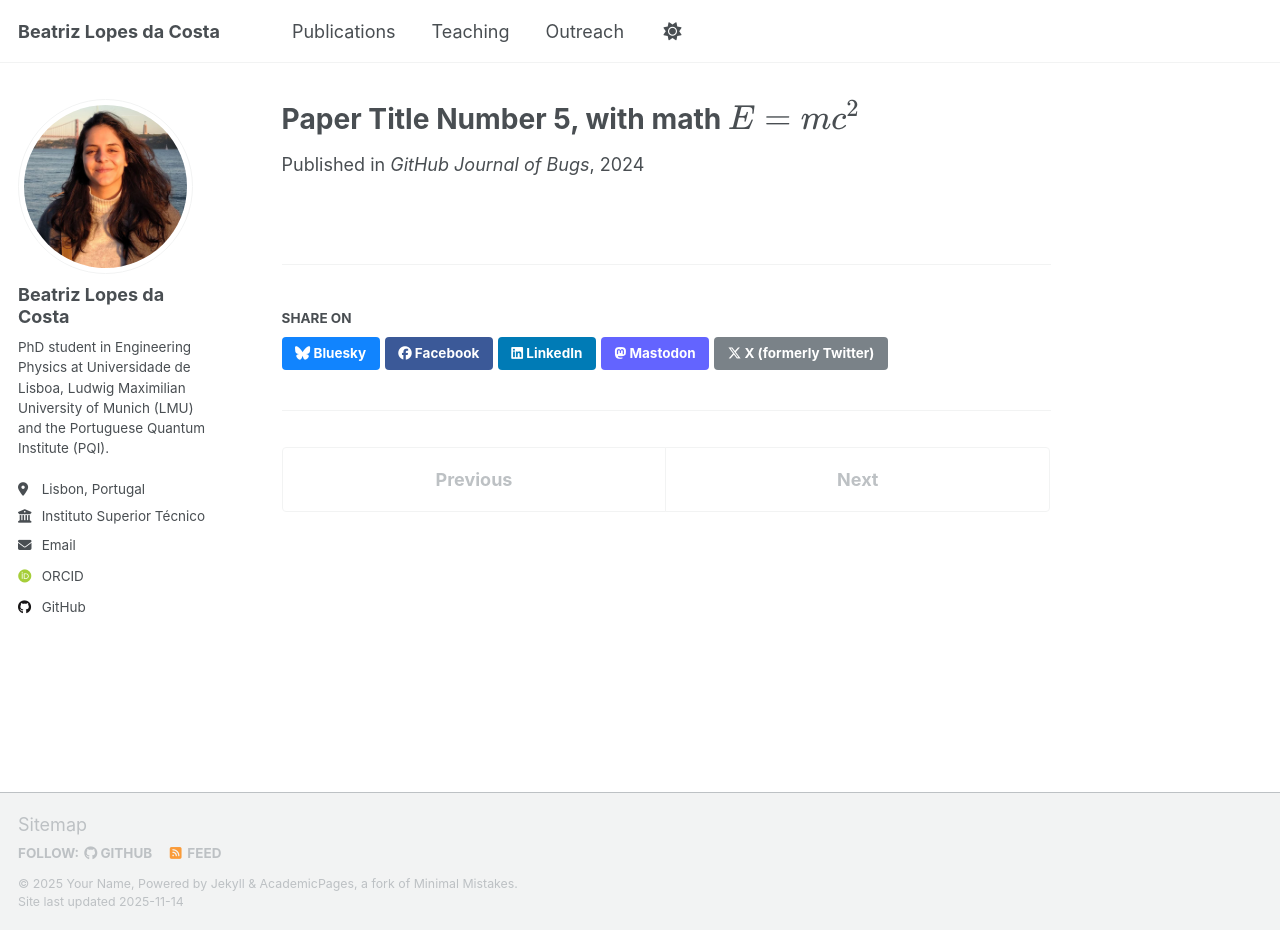
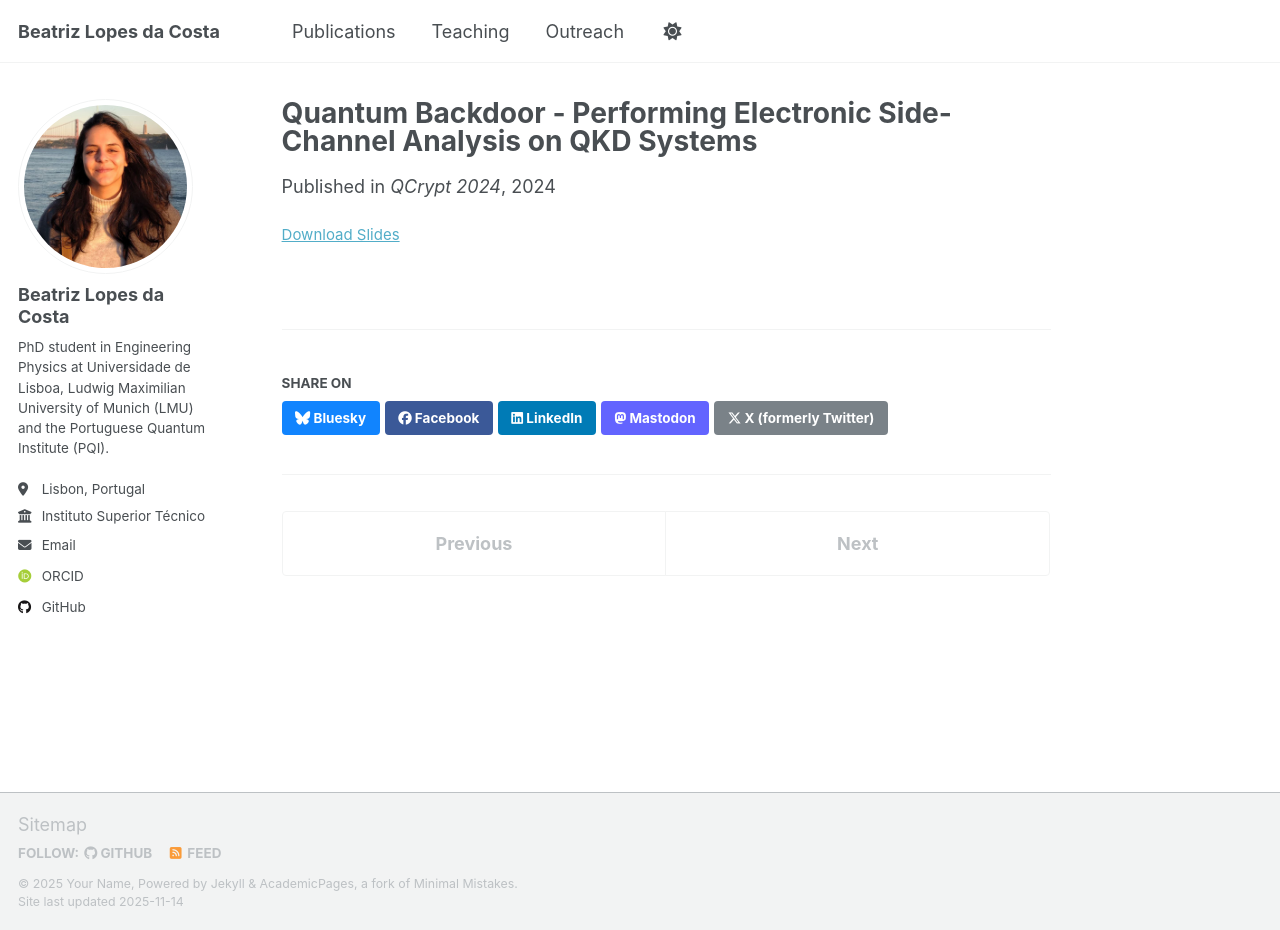
Before and after one commit to beatriz-costa00/beatriz-costa00.github.io, a Jekyll site: the page built from _publications/2025-06-08-paper-title-number-5.md, in a window 1280 px wide and 930 px high. Built offline with Jekyll 4.4.1, drawn with Linux system fonts in a browser that asks for light colours; some web fonts are replaced; a script that is not in the unit is left out.

Commit message:
Update paper details for Quantum Backdoor analysis

```diff
--- a/_publications/2025-06-08-paper-title-number-5.md
+++ b/_publications/2025-06-08-paper-title-number-5.md
@@ -1,10 +1,10 @@
 ---
-title: "Paper Title Number 5, with math $$E=mc^2$$"
+title: "Quantum Backdoor - Performing Electronic Side-Channel Analysis on QKD Systems"
 collection: publications
-category: conferences
-permalink: /publication/2024-02-17-paper-title-number-4
-excerpt: 'This paper is about a famous math equation, $$E=mc^2$$'
-date: 2024-02-17
-venue: 'GitHub Journal of Bugs'
-paperurl: 'https://academicpages.github.io/files/paper3.pdf'
+category: poster
+permalink: /publication/2010-10-01-paper-title-number-3
+excerpt: 'This poster was presented at the QCrypt 2024. It shows the findings later published in Physical Review Article'
+date: 2024-09-02
+venue: 'QCrypt 2024'
+slidesurl: 'https://2024.qcrypt.net/accepted-papers/#list-of-accepted-posters'
 ---
```
